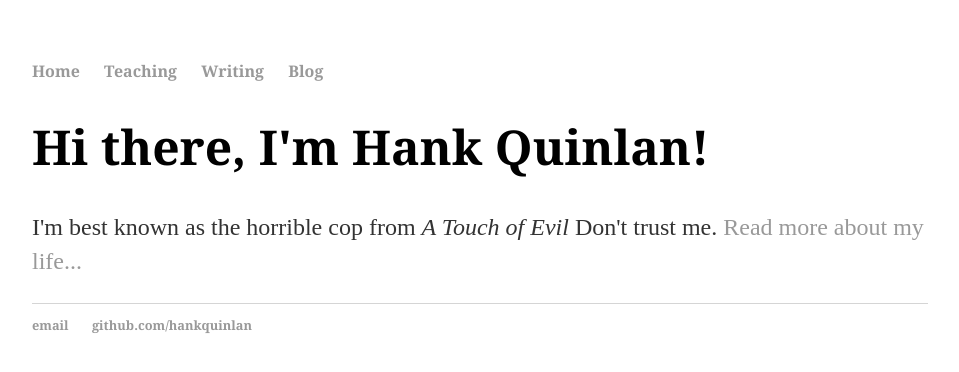
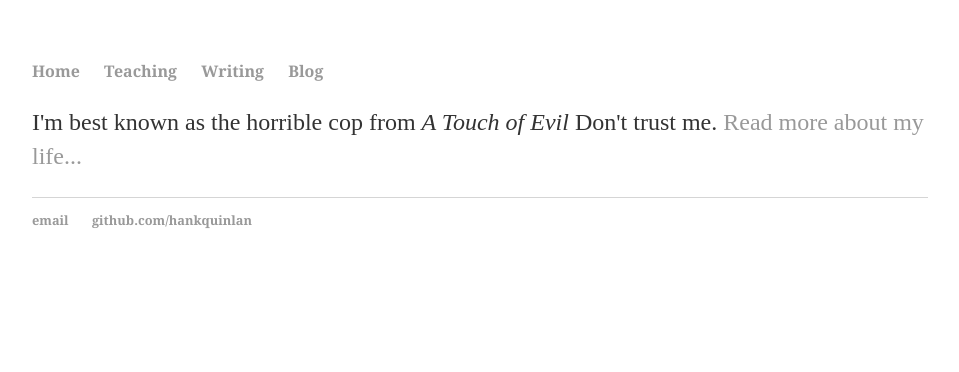
Before and after one commit to uzunovam/uzunovam, a Jekyll site: the page built from index.html, in a window 1280 px wide. Shown: the top 372 px of the page, without its empty margins (160-1119 px from the left). Built offline with Jekyll 4.4.1, drawn with Linux system fonts in a browser that asks for light colours.

Commit message:
Update index.html

```diff
--- a/index.html
+++ b/index.html
@@ -1,8 +1,7 @@
 ---
 layout: default
-title: Hank Quinlan, Horrible Cop
+title: Marina Uzunova
 ---
 <div class="blurb">
-	<h1>Hi there, I'm Hank Quinlan!</h1>
 	<p>I'm best known as the horrible cop from <em>A Touch of Evil</em> Don't trust me. <a href="/about">Read more about my life...</a></p>
 </div><!-- /.blurb -->
```
